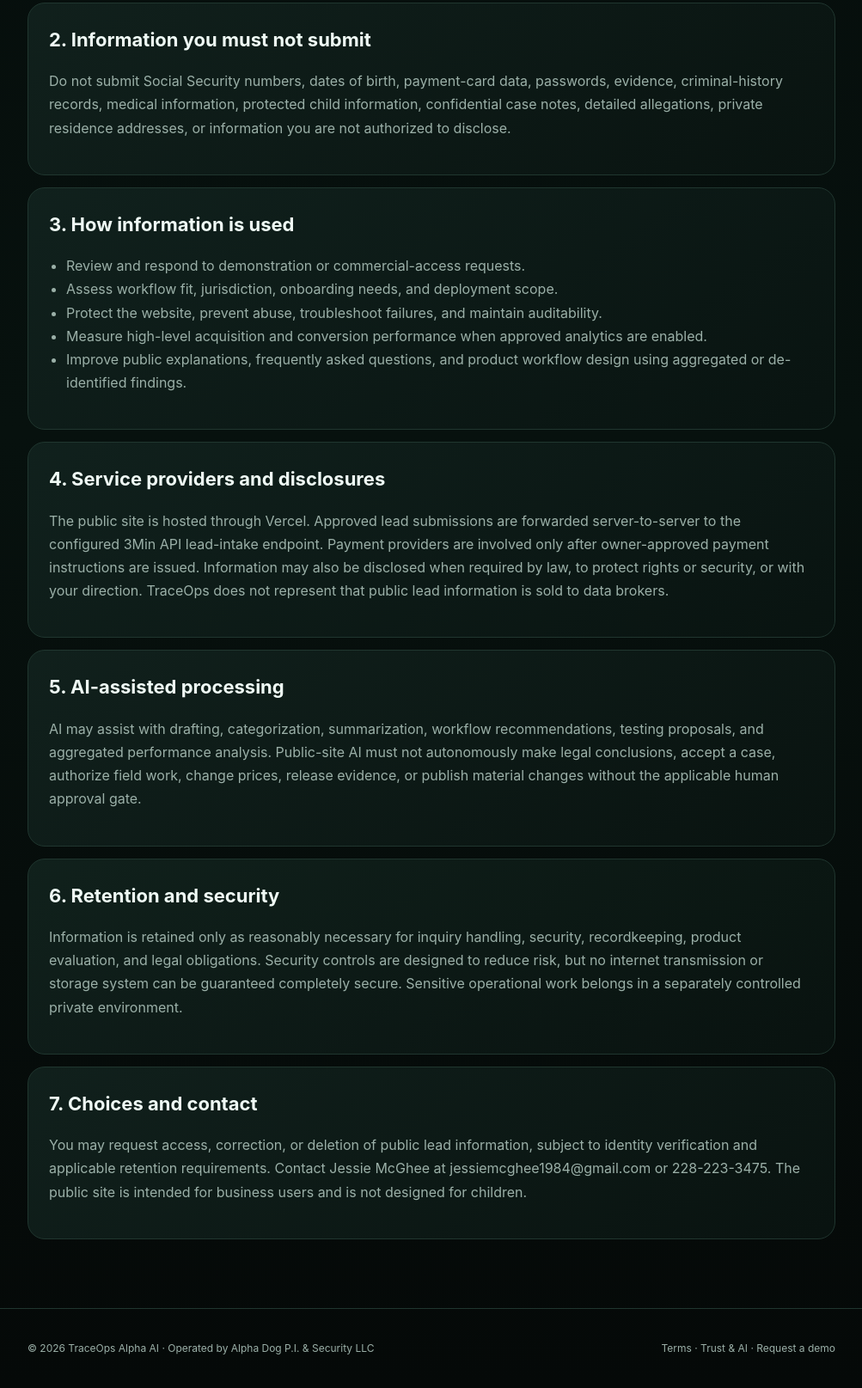
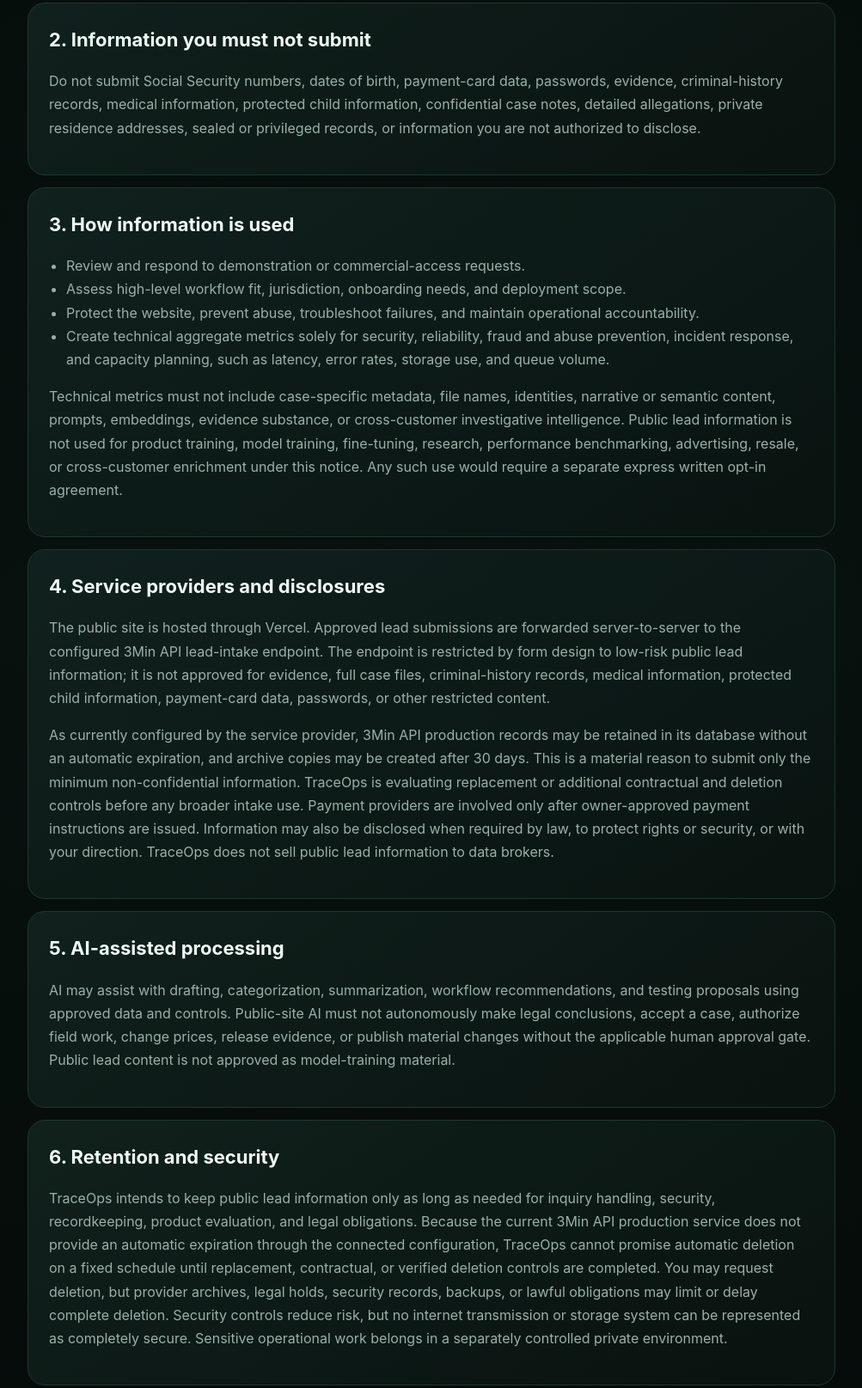
Before and after one commit to jessiemcghee1984-gif/traceops-alpha-ai, a website: page privacy.html in a window 1280 px wide. Shown: the part 855-2470 px from the top of the page at 86% size, without its empty margins (138-1141 px from the left). Drawn offline with Linux system fonts and the light colour scheme.

Commit message:
privacy: disclose 3Min retention and narrow data use

```diff
--- a/privacy.html
+++ b/privacy.html
@@ -14,15 +14,15 @@
 <body>
 <header class="header"><div class="wrap nav"><a class="brand" href="/"><span class="mark">TO</span><span>TraceOps Alpha AI</span></a><nav class="links" aria-label="Primary navigation"><a href="/platform">Platform</a><a href="/pricing">Pricing</a><a href="/trust">Trust &amp; AI</a><a href="/demo">Demo</a></nav></div></header>
 <main>
-  <section class="hero"><div class="wrap"><div class="eyebrow">Public website privacy notice</div><h1>Privacy by boundary, not by promise.</h1><p>This notice covers the public TraceOps Alpha AI website and its non-confidential demonstration-request form. Protected case, evidence, identity, child-welfare, medical, financial, criminal-history, and investigative data must not be submitted through this public site.</p><div class="notice"><strong>Operational draft:</strong> effective July 14, 2026. This notice is maintained for transparent public operations and remains subject to attorney review.</div></div></section>
+  <section class="hero"><div class="wrap"><div class="eyebrow">Public website privacy notice</div><h1>Privacy by boundary, not by promise.</h1><p>This notice covers the public TraceOps Alpha AI website and its non-confidential demonstration-request form. Protected case, evidence, identity, child-welfare, medical, financial, criminal-history, and investigative data must not be submitted through this public site.</p><div class="notice"><strong>Operational draft:</strong> updated July 14, 2026. This notice is maintained for transparent public operations and remains subject to attorney review.</div></div></section>
   <section class="content"><div class="wrap">
-    <article class="section"><h2>1. Information collected</h2><p>The public demo form may collect your name, email address, telephone number, company or firm, preferred contact method, general city/county and state, selected workflow, contact consent, and a brief non-confidential summary. Hosting and security systems may also process ordinary technical information such as request time, browser type, referring page, IP-derived security signals, and error logs.</p></article>
-    <article class="section"><h2>2. Information you must not submit</h2><p>Do not submit Social Security numbers, dates of birth, payment-card data, passwords, evidence, criminal-history records, medical information, protected child information, confidential case notes, detailed allegations, private residence addresses, or information you are not authorized to disclose.</p></article>
-    <article class="section"><h2>3. How information is used</h2><ul><li>Review and respond to demonstration or commercial-access requests.</li><li>Assess workflow fit, jurisdiction, onboarding needs, and deployment scope.</li><li>Protect the website, prevent abuse, troubleshoot failures, and maintain auditability.</li><li>Measure high-level acquisition and conversion performance when approved analytics are enabled.</li><li>Improve public explanations, frequently asked questions, and product workflow design using aggregated or de-identified findings.</li></ul></article>
-    <article class="section"><h2>4. Service providers and disclosures</h2><p>The public site is hosted through Vercel. Approved lead submissions are forwarded server-to-server to the configured 3Min API lead-intake endpoint. Payment providers are involved only after owner-approved payment instructions are issued. Information may also be disclosed when required by law, to protect rights or security, or with your direction. TraceOps does not represent that public lead information is sold to data brokers.</p></article>
-    <article class="section"><h2>5. AI-assisted processing</h2><p>AI may assist with drafting, categorization, summarization, workflow recommendations, testing proposals, and aggregated performance analysis. Public-site AI must not autonomously make legal conclusions, accept a case, authorize field work, change prices, release evidence, or publish material changes without the applicable human approval gate.</p></article>
-    <article class="section"><h2>6. Retention and security</h2><p>Information is retained only as reasonably necessary for inquiry handling, security, recordkeeping, product evaluation, and legal obligations. Security controls are designed to reduce risk, but no internet transmission or storage system can be guaranteed completely secure. Sensitive operational work belongs in a separately controlled private environment.</p></article>
-    <article class="section"><h2>7. Choices and contact</h2><p>You may request access, correction, or deletion of public lead information, subject to identity verification and applicable retention requirements. Contact Jessie McGhee at <a href="mailto:jessiemcghee1984@gmail.com">jessiemcghee1984@gmail.com</a> or <a href="tel:+12282233475">228-223-3475</a>. The public site is intended for business users and is not designed for children.</p></article>
+    <article class="section"><h2>1. Information collected</h2><p>The public demo form may collect your name, email address, telephone number, company or firm, preferred contact method, general city/county and state, selected workflow, contact consent, privacy acknowledgment, source page, and a brief non-confidential summary. Hosting and security systems may also process ordinary technical information such as request time, browser type, referring page, IP-derived security signals, and error logs.</p></article>
+    <article class="section"><h2>2. Information you must not submit</h2><p>Do not submit Social Security numbers, dates of birth, payment-card data, passwords, evidence, criminal-history records, medical information, protected child information, confidential case notes, detailed allegations, private residence addresses, sealed or privileged records, or information you are not authorized to disclose.</p></article>
+    <article class="section"><h2>3. How information is used</h2><ul><li>Review and respond to demonstration or commercial-access requests.</li><li>Assess high-level workflow fit, jurisdiction, onboarding needs, and deployment scope.</li><li>Protect the website, prevent abuse, troubleshoot failures, and maintain operational accountability.</li><li>Create technical aggregate metrics solely for security, reliability, fraud and abuse prevention, incident response, and capacity planning, such as latency, error rates, storage use, and queue volume.</li></ul><p>Technical metrics must not include case-specific metadata, file names, identities, narrative or semantic content, prompts, embeddings, evidence substance, or cross-customer investigative intelligence. Public lead information is not used for product training, model training, fine-tuning, research, performance benchmarking, advertising, resale, or cross-customer enrichment under this notice. Any such use would require a separate express written opt-in agreement.</p></article>
+    <article class="section"><h2>4. Service providers and disclosures</h2><p>The public site is hosted through Vercel. Approved lead submissions are forwarded server-to-server to the configured 3Min API lead-intake endpoint. The endpoint is restricted by form design to low-risk public lead information; it is not approved for evidence, full case files, criminal-history records, medical information, protected child information, payment-card data, passwords, or other restricted content.</p><p>As currently configured by the service provider, 3Min API production records may be retained in its database without an automatic expiration, and archive copies may be created after 30 days. This is a material reason to submit only the minimum non-confidential information. TraceOps is evaluating replacement or additional contractual and deletion controls before any broader intake use. Payment providers are involved only after owner-approved payment instructions are issued. Information may also be disclosed when required by law, to protect rights or security, or with your direction. TraceOps does not sell public lead information to data brokers.</p></article>
+    <article class="section"><h2>5. AI-assisted processing</h2><p>AI may assist with drafting, categorization, summarization, workflow recommendations, and testing proposals using approved data and controls. Public-site AI must not autonomously make legal conclusions, accept a case, authorize field work, change prices, release evidence, or publish material changes without the applicable human approval gate. Public lead content is not approved as model-training material.</p></article>
+    <article class="section"><h2>6. Retention and security</h2><p>TraceOps intends to keep public lead information only as long as needed for inquiry handling, security, recordkeeping, product evaluation, and legal obligations. Because the current 3Min API production service does not provide an automatic expiration through the connected configuration, TraceOps cannot promise automatic deletion on a fixed schedule until replacement, contractual, or verified deletion controls are completed. You may request deletion, but provider archives, legal holds, security records, backups, or lawful obligations may limit or delay complete deletion. Security controls reduce risk, but no internet transmission or storage system can be represented as completely secure. Sensitive operational work belongs in a separately controlled private environment.</p></article>
+    <article class="section"><h2>7. Choices and contact</h2><p>You may request access, correction, or deletion of public lead information, subject to identity verification, provider capability, legal holds, security needs, and applicable retention requirements. Contact Jessie McGhee at <a href="mailto:jessiemcghee1984@gmail.com">jessiemcghee1984@gmail.com</a> or <a href="tel:+12282233475">228-223-3475</a>. The public site is intended for business users and is not designed for children.</p></article>
   </div></section>
 </main>
 <footer class="footer"><div class="wrap footer-grid"><span>© 2026 TraceOps Alpha AI · Operated by Alpha Dog P.I. &amp; Security LLC</span><span><a href="/terms">Terms</a> · <a href="/trust">Trust &amp; AI</a> · <a href="/demo">Request a demo</a></span></div></footer>
```
